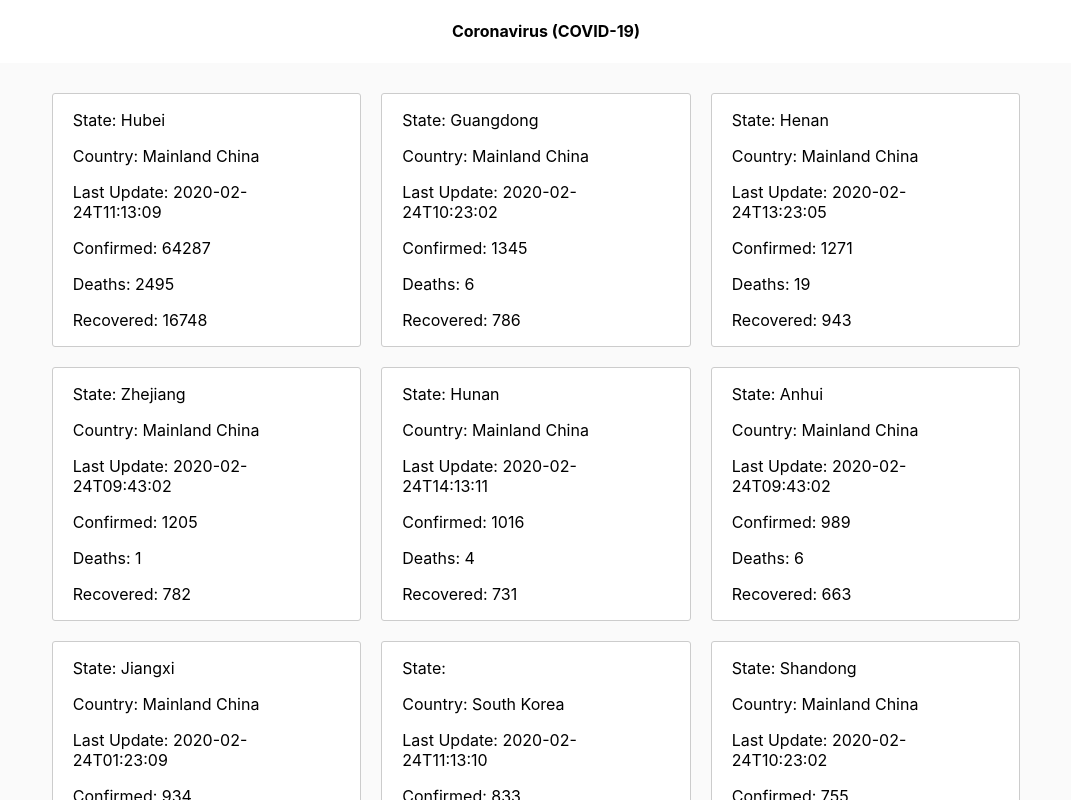
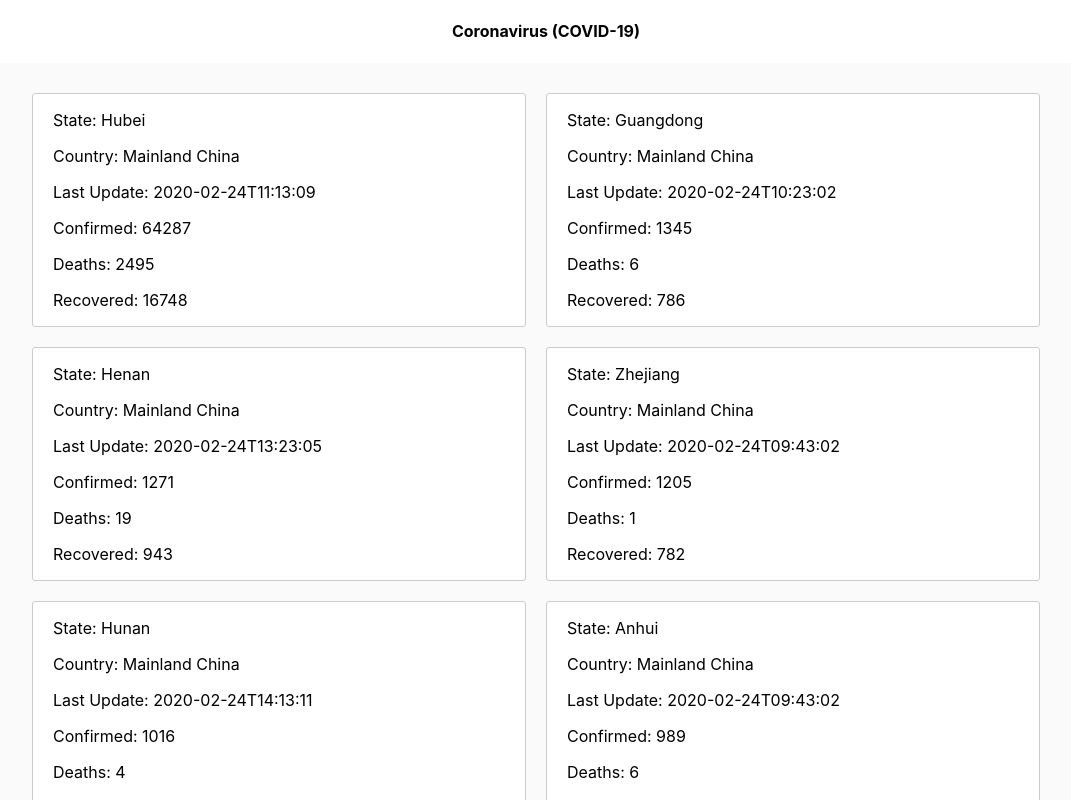
Before and after one commit to dkapexhiu/coronavirus2020, a React (Create React App) app: page / in a window 1280 px wide. Shown: the top 800 px of the page, without its empty margins (94-1165 px from the left). Built offline with nearby package versions, Linux system fonts and the light colour scheme.

Commit message:
Update index.css

```diff
--- a/src/index.css
+++ b/src/index.css
@@ -18,7 +18,7 @@ code {
 .card{
   border: 1px solid #ccc;
   border-radius: 3px;
-  width: 25%;
+  width: 40%;
   margin-right: 20px;
   margin-bottom: 20px;
   background:#fff;
```
